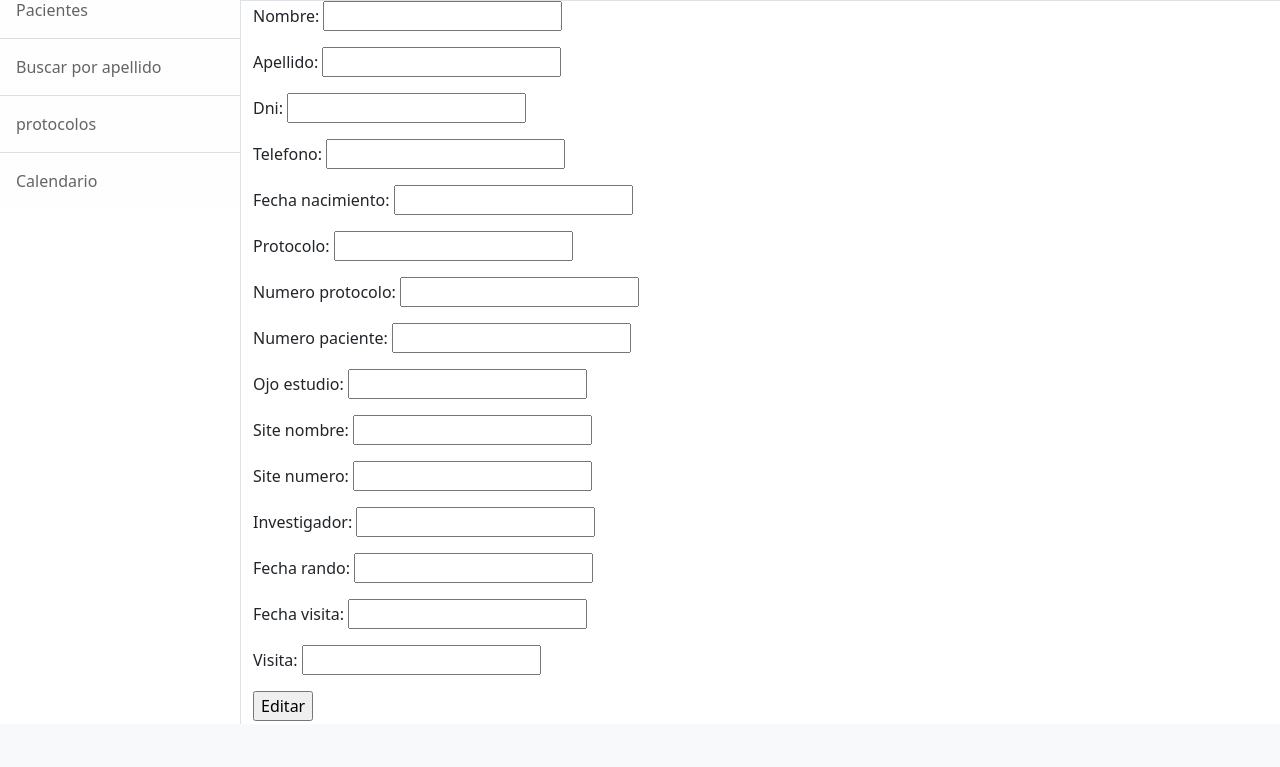
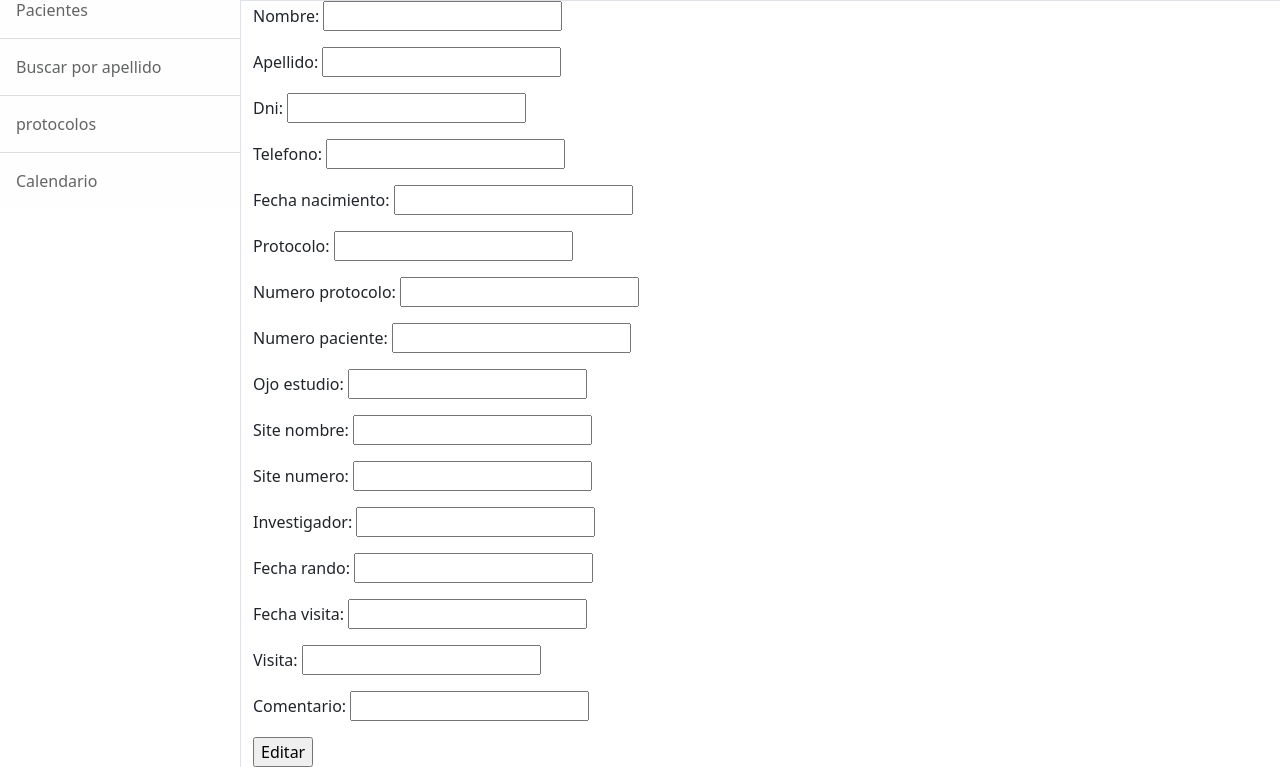
Before and after one commit to Pablotus/ProyectoTApp, a Django app: template TApp/templates/TApp/editar_visita.html in a window 1280 px wide. Shown: the part 76-843 px from the top of the page. Before the commit the page ends 800 px from the top, so only its background shows below. Run offline with Django 4.2, Linux system fonts and the light colour scheme; the template is opened without the code that fills it: values that come from a table or form of the project are taken from there, others are empty; some libraries are stand-ins or nearby versions.

Commit message:
version anda todo sin calendario

```diff
--- a/TApp/forms.py
+++ b/TApp/forms.py
@@ -20,7 +20,7 @@ class PacienteForm(forms.Form):
     fecha_rando = forms.DateField()
     fecha_visita = forms.DateField()
     visita = forms.CharField(max_length=8)
-
+    comentario = forms.CharField(required=False,max_length=80)
 
 
 class BusquedaPacienteForm(forms.Form):
--- a/TApp/models.py
+++ b/TApp/models.py
@@ -17,6 +17,7 @@ class Paciente(models.Model):
     fecha_visita = models.DateField()
     visita = models.CharField(max_length=8)
     fecha_rando = models.DateField()
+    comentario = models.CharField(max_length=80)
 
     # def __str__(self):
     #     return f"nombre: {self.nombre}, apellido: {self.apellido}"
--- a/TApp/templates/TApp/editar_paciente.html
+++ b/TApp/templates/TApp/editar_paciente.html
@@ -3,7 +3,7 @@
 
 {% block contenido_cambia %}
     {#Creacion de curso#}
-    <form action="{% url 'editar_paciente' fecha_visita visita %}" method="post">
+    <form action="{% url 'editar_paciente' fecha_visita visita comentario %}" method="post">
         {% csrf_token %}
         {{ form.as_p }}
         <input type="submit" value="Editar">
--- a/TApp/templates/TApp/editar_visita.html
+++ b/TApp/templates/TApp/editar_visita.html
@@ -6,7 +6,7 @@
   <title>Programar proxima visita</title>
 
 </head>
-    <form action="{% url 'editar_visita' fecha_visita visita %}" method="post">
+    <form action="{% url 'editar_visita' fecha_visita visita comentario %}" method="post">
 
         {% csrf_token %}
         {{ form.as_p }}
--- a/TApp/templates/TApp/hoy.html
+++ b/TApp/templates/TApp/hoy.html
@@ -35,7 +35,7 @@
                         <td>{{ paciente.site_nombre }}</td>
                         <td>{{ paciente.site_numero }}</td>
                         <td>{{ paciente.visita }}</td>
-                        <td><a href="{% url 'editar_visita' paciente.fecha_visita paciente.visita %}">Programar visita</a></td>
+                        <td><a href="{% url 'editar_visita' paciente.fecha_visita paciente.visita paciente.comentario %}">Programar visita</a></td>
                         <!-- Muestra los datos del paciente en las columnas correspondientes -->
                     </tr>
 
--- a/TApp/templates/TApp/paciente.html
+++ b/TApp/templates/TApp/paciente.html
@@ -56,7 +56,7 @@
                         <td>{{ paciente.site_numero }}</td>
                         <td>{{ paciente.visita }}</td>
                         <td>{{ paciente.fecha_visita }}</td>
-                        <td><a href="{% url 'editar_visita' paciente.fecha_visita paciente.visita %}">Programar visita</a></td>
+                        <td><a href="{% url 'editar_visita' paciente.fecha_visita paciente.visita paciente.comentario %}">Programar visita</a></td>
                         <!-- Muestra los datos del paciente en las columnas correspondientes -->
                     </tr>
                 {% endfor %}
--- a/TApp/templates/TApp/resultadosBusqueda.html
+++ b/TApp/templates/TApp/resultadosBusqueda.html
@@ -63,7 +63,7 @@
                         <td>{{ paciente.site_numero }}</td>
                         <td>{{ paciente.visita }}</td>
                         <td>{{ paciente.fecha_visita }}</td>
-                        <td><a href="{% url 'editar_visita' paciente.fecha_visita paciente.visita %}">Programar visita</a></td>
+                        <td><a href="{% url 'editar_visita' paciente.fecha_visita paciente.visita paciente.comentario %}">Programar visita</a></td>
                         <!-- Muestra los datos del paciente en las columnas correspondientes -->
                     </tr>
                 {% endfor %}
--- a/TApp/templates/TApp/resultadosBusquedaApellido.html
+++ b/TApp/templates/TApp/resultadosBusquedaApellido.html
@@ -62,7 +62,7 @@
                         <td>{{ paciente.site_numero }}</td>
                         <td>{{ paciente.visita }}</td>
                             <td>{{ paciente.fecha_visita }}</td>
-                            <td><a href="{% url 'editar_visita' paciente.fecha_visita paciente.visita %}">Programar visita</a></td>
+                            <td><a href="{% url 'editar_visita' paciente.fecha_visita paciente.visita paciente.comentario %}">Programar visita</a></td>
                             <!-- Muestra los datos del paciente en las columnas correspondientes -->
                         </tr>
                     {% endfor %}
--- a/TApp/urls.py
+++ b/TApp/urls.py
@@ -10,7 +10,7 @@ urlpatterns = [
     path('hoy', views.hoy, name="hoy"),
     path('protocolos', views.protocolos, name="protocolos"),
     path('inicio/eliminar/<eliminar_paciente>', views.eliminar_paciente, name="eliminar_paciente"),
-    path('inicio/editar/<fecha_visita>/,<visita>', views.editar_visita, name="editar_visita"),
+    path('inicio/editar/<fecha_visita>/,<visita>/<comentario>/', views.editar_visita, name="editar_visita"),
     path('busqueda_apellido', views.busqueda_apellido, name="busqueda_apellido"),
     path('buscar_protocolos',views.buscar_protocolos, name="buscar_protocolos"),
 ]
--- a/TApp/views.py
+++ b/TApp/views.py
@@ -225,7 +225,7 @@ def eliminar_paciente(request, numero_paciente):
 #     }
 #     return render(request, "TApp/editar_visita.html", context=context)
 
-def editar_visita(request, fecha_visita, visita):
+def editar_visita(request, fecha_visita, visita, comentario=None):
     get_paciente = Paciente.objects.get(fecha_visita=fecha_visita, visita=visita)
 
 
@@ -237,6 +237,7 @@ def editar_visita(request, fecha_visita, visita):
 
             get_paciente.fecha_visita= informacion['fecha_visita']
             get_paciente.visita = informacion['visita']
+            get_paciente.comentario = informacion['comentario']
             get_paciente.save()
 
             return redirect("paciente")
@@ -245,6 +246,7 @@ def editar_visita(request, fecha_visita, visita):
     context = {
         "fecha_visita": fecha_visita,
         "visita": visita,
+        "comentario": comentario,
         "form": PacienteForm(initial={
             "numero_paciente": get_paciente.numero_paciente,
             "apellido": get_paciente.apellido,
@@ -261,6 +263,7 @@ def editar_visita(request, fecha_visita, visita):
             "nombre": get_paciente.nombre,
             "fecha_visita": get_paciente.fecha_visita,
             "visita": get_paciente.visita,
+            "comentario": get_paciente.comentario,
         })
     }
     return render(request, "TApp/editar_visita.html", context=context)
```
Also changed, not shown: TApp/migrations/0010_paciente_comentario.py (added).
